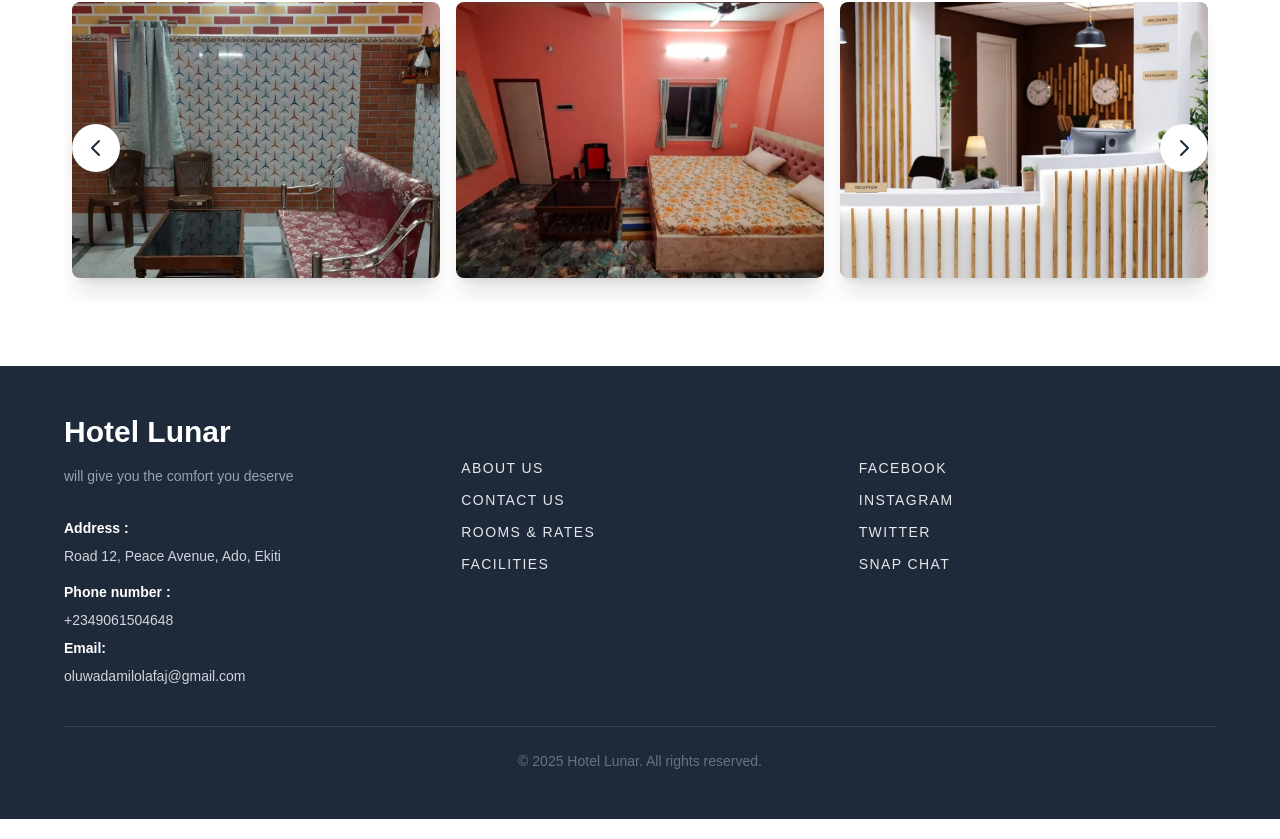
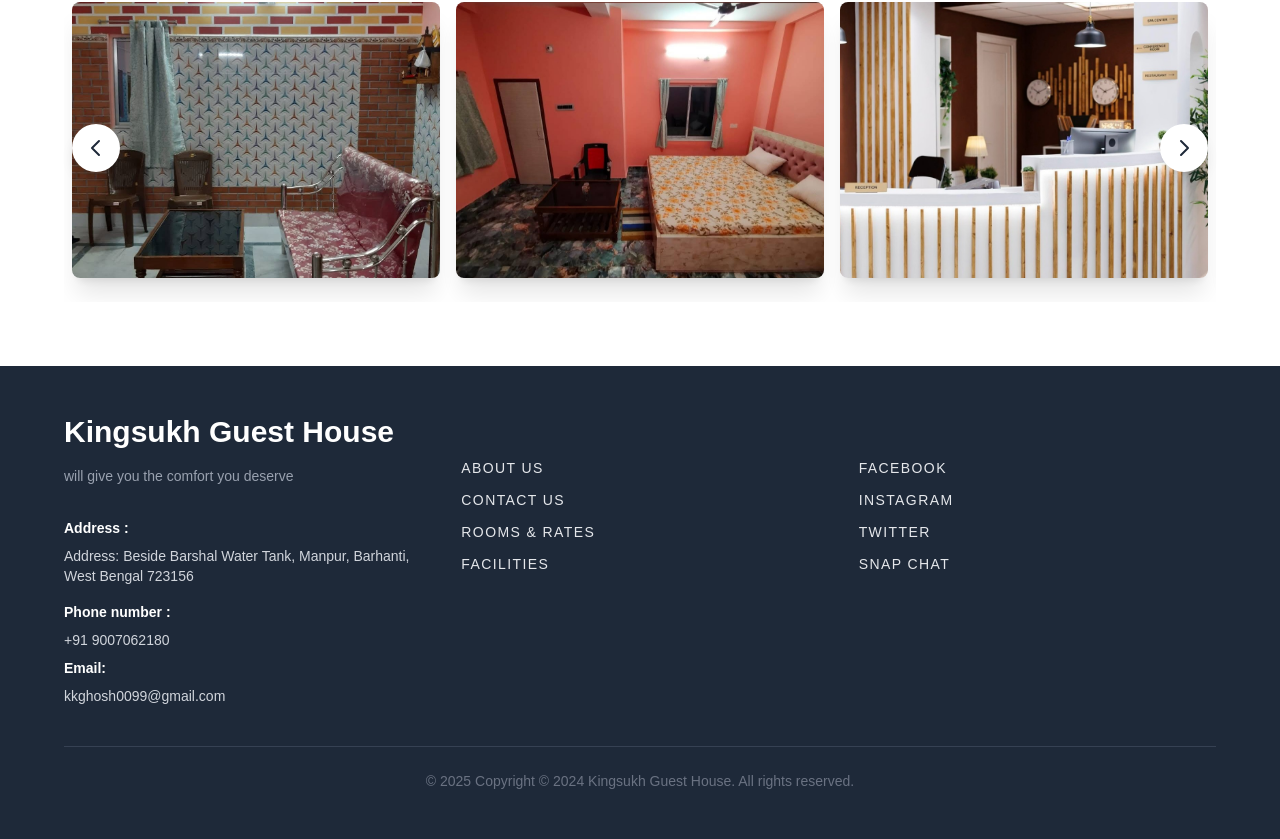
Before and after one commit to Gughashree-M/hotel2, a Next.js app: page / in a window 1280 px wide. Shown: the part 1928-2767 px from the top of the page. Built offline with nearby package versions, Linux system fonts and the light colour scheme.

Commit message:
nav and footer changes

```diff
--- a/src/component/Footer.jsx
+++ b/src/component/Footer.jsx
@@ -12,23 +12,23 @@ const Footer = () => {
 
           {/* 1. Hotel Info Column */}
           <div className="space-y-4">
-            <h3 className="text-3xl font-bold">Hotel Lunar</h3>
+            <h3 className="text-3xl font-bold">Kingsukh Guest House</h3>
             <p className="text-sm text-gray-400">will give you the comfort you deserve</p>
 
             <div className="pt-4 space-y-2 text-sm">
               <p className="font-semibold">Address :</p>
-              <p className="text-gray-300">Road 12, Peace Avenue, Ado, Ekiti</p>
+              <p className="text-gray-300">Address: Beside Barshal Water Tank, Manpur, Barhanti, West Bengal 723156</p>
 
               <p className="font-semibold pt-2">Phone number :</p>
               {/* Use 'tel:' for clickable phone numbers on mobile */}
-              <a href="tel:+2349061504648" className="text-gray-300 hover:text-purple-400 transition">
-                +2349061504648
+              <a href="tel:+91 9007062180" className="text-gray-300 hover:text-purple-400 transition">
+                +91 9007062180
               </a>
 
               <p className="font-semibold pt-2">Email:</p>
               {/* Use 'mailto:' for clickable email addresses */}
-              <a href="mailto:oluwadamilolafaj@gmail.com" className="text-gray-300 hover:text-purple-400 transition">
-                oluwadamilolafaj@gmail.com
+              <a href="mailto:kkghosh0099@gmail.com" className="text-gray-300 hover:text-purple-400 transition">
+                kkghosh0099@gmail.com
               </a>
             </div>
           </div>
@@ -45,16 +45,16 @@ const Footer = () => {
           {/* 3. Social Media Column (Pushed to the right on desktop) */}
           <div className="space-y-3 pt-6 md:pt-0">
             <h4 className="text-lg font-semibold mb-4 opacity-0 hidden lg:block">_</h4> {/* Placeholder for alignment */}
-            <FooterLink href="https://facebook.com" isSocial={true}>FACEBOOK</FooterLink>
-            <FooterLink href="https://instagram.com" isSocial={true}>INSTAGRAM</FooterLink>
-            <FooterLink href="https://twitter.com" isSocial={true}>TWITTER</FooterLink>
-            <FooterLink href="https://snapchat.com" isSocial={true}>SNAP CHAT</FooterLink>
+            <FooterLink href="/" isSocial={true}>FACEBOOK</FooterLink>
+            <FooterLink href="https://www.instagram.com/kingsukhguesthouse/" isSocial={true}>INSTAGRAM</FooterLink>
+            <FooterLink href="/" isSocial={true}>TWITTER</FooterLink>
+            <FooterLink href="/" isSocial={true}>SNAP CHAT</FooterLink>
           </div>
         </div>
 
         {/* Optional: Bottom line/Copyright */}
         <div className="mt-10 pt-6 border-t border-gray-700 text-center text-sm text-gray-500">
-          &copy; {new Date().getFullYear()} Hotel Lunar. All rights reserved.
+          &copy; {new Date().getFullYear()} Copyright © 2024 Kingsukh Guest House. All rights reserved.
         </div>
 
       </div>
--- a/src/component/Navbar.jsx
+++ b/src/component/Navbar.jsx
@@ -31,7 +31,7 @@ const Navbar = () => {
           {/* Logo / Brand Name (Left Side) */}
           <div className="flex-shrink-0">
             <a href="#" className="text-2xl font-bold tracking-tight text-purple-700 hover:text-purple-900 transition duration-150 ease-in-out">
-              Hotel Lunar
+              Kingsukh Guest House
             </a>
           </div>
 
```
Also changed, not shown: src/app/admin/page.js (deleted, +0 -9 lines), src/pages/Admin/Admin.jsx (added).
